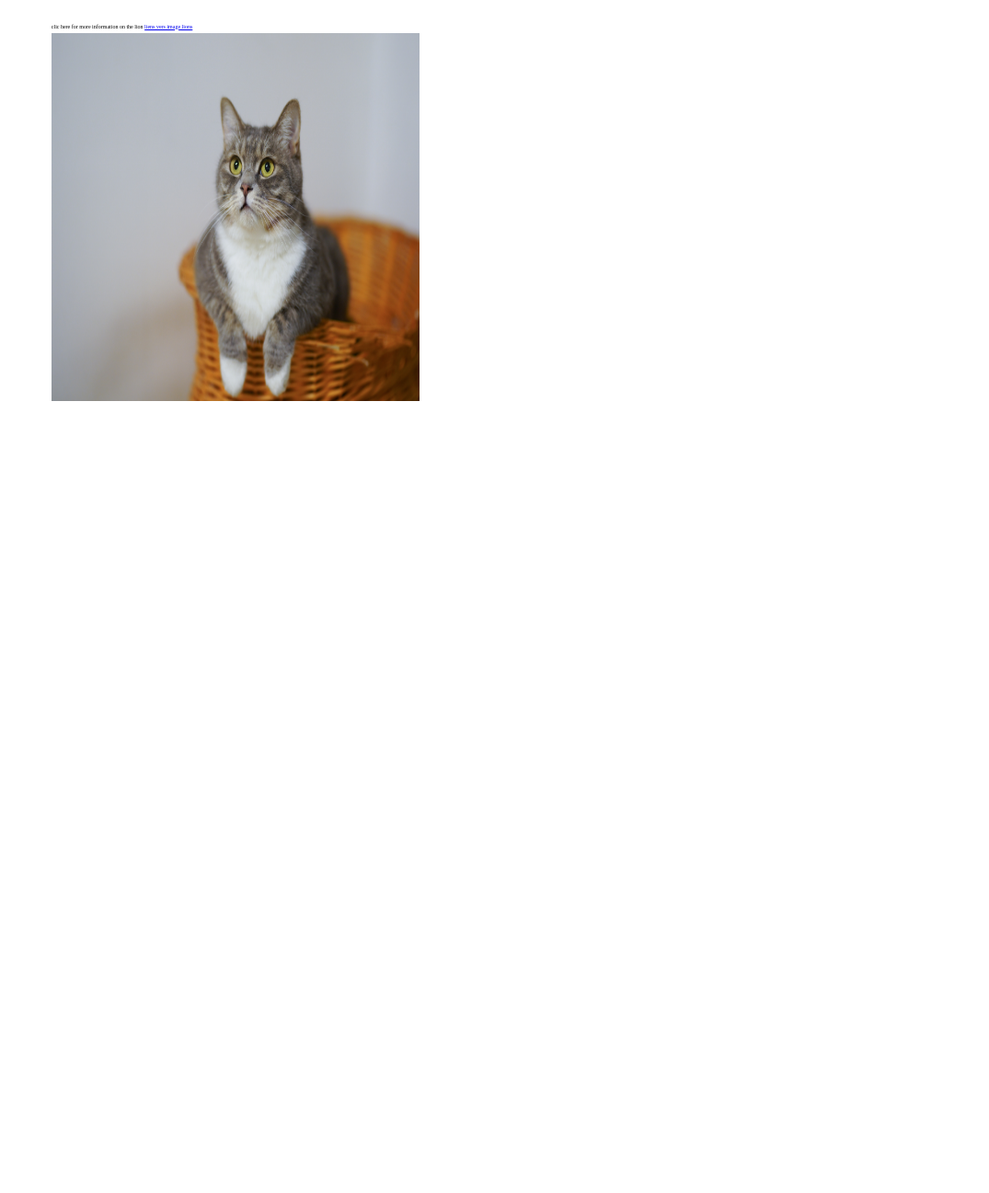
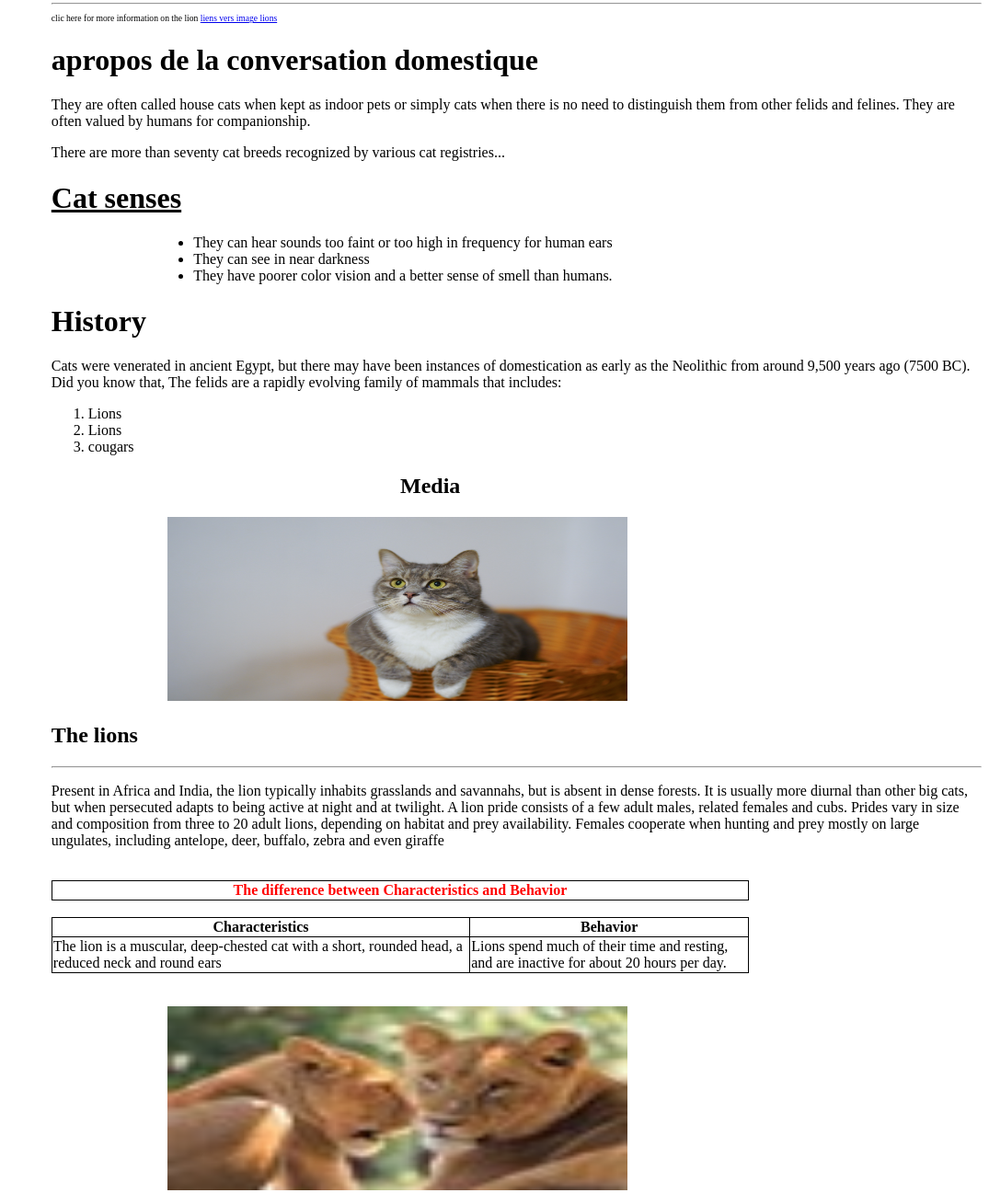
Before and after one commit to adonis09Dev/prejet-chat-domestiq, a plain HTML site: page index.html in a window 1280 px wide. Shown: the part 77-1374 px from the top of the page at 92% size, without its empty margins (205-1280 px from the left). Before the commit the page ends 800 px from the top, so only its background shows below. Drawn offline with Linux system fonts and the light colour scheme.

Commit message:
first depot by adonis09Dev

```diff
--- a/index.html
+++ b/index.html
@@ -7,15 +7,100 @@
     <title>Cat Website</title>
   </head>
   <body>
+    <!-- le titre  de la page-->
     <h1> La conversation domestique </h1>
-
-    <br/>
-    <p class="sousClass">clic here for more information on the lion  <a href="images/chat1.jpg">liens vers image lions</a>
+    <hr>
+    <!-- c'est le lien qui va sur l'image de lion -->
+    <p class="sousClass">clic here for more information on the lion  <a href="images/lion1.jpg">liens vers image lions</a>
     </p>
 
+      <!-- apropos de la conversation dometique  -->
+      <h1> apropos de la conversation domestique  </h1>
 
+      <div id="abro">
+
+
+
+
+        <p> They are often called house cats when kept as indoor pets or simply cats when there is no need to distinguish them from other felids and felines. They are often valued by humans for companionship.</p>
+        <p> There are more than seventy cat breeds recognized by various cat registries...</p>
+
+      </div>
+
+        <h1>
+          <!-- c'est mon cat senses-->
+          <u>Cat senses </u>
+        </h1>
+
+
+      <ul>
+        <li>
+          They can hear sounds too faint or too high in frequency for human ears
+
+        </li>
+        <li>
+          They can see in near darkness
+        </li>
+        <li>
+          They have poorer color vision and a better sense of smell than humans.
+        </li>
+      </ul>
+
+
+      <h1> History  </h1>
+
+      <div class="histoire">
+        <p>
+          Cats were venerated in ancient Egypt, but there may have been instances of domestication as early as the Neolithic from around 9,500 years ago (7500 BC). <br/>
+           Did you know that, The felids are a rapidly evolving family of mammals that includes:
+        </p>
+        <ol>
+          <li>Lions </li>
+          <li>Lions </li>
+          <li>cougars</li>
+      </ol>
+      </div>
+
+
+        <h2 id="media">Media</h2>
+     <!-- indique l'image de chat sur la page d'accueille -->
      <img src="images/chat.jpg" alt="image de chat">
 
+
+     <h2>The lions</h2>
+     <hr>
+     <span>
+      <p class="paragraph">
+
+Present in Africa and India, the lion typically inhabits grasslands and savannahs, but is absent in dense forests. It is usually more diurnal than other big cats, but when persecuted adapts to being active at night and at twilight. A lion pride consists of a few adult males, related females and cubs. Prides vary in size and composition from three to 20 adult lions, depending on habitat and prey availability. Females cooperate when hunting and prey mostly on large ungulates, including antelope, deer, buffalo, zebra and even giraffe
+
+
+      </p>
+     </span>
+     <br/>
+<!-- debut de mes tableaux  -->
+<table id="item">
+  <tr>
+    <th>The difference between Characteristics and Behavior</th>
+  </tr>
+</table>
+<br/>
+     <table>
+
+      <th>Characteristics</th>
+      <th >Behavior</th>
+
+      <tr>
+
+        <td>The lion is a muscular, deep-chested cat with a short, rounded head, a reduced neck and round ears</td>
+        <td>Lions spend much of their time and resting, and are inactive for about 20 hours per day.</td>
+
+      </tr>
+
+    </table>
+    <br/><br/>
+
+    <img src="images/lion.jpg" alt="image de chat">
     <!-- content here -->
   </body>
 </html>
--- a/style.css
+++ b/style.css
@@ -4,12 +4,54 @@ h1{
 
 
 img{
-    width: 400px;
-    height: 400px;
-    margin-left:20%;
+    width: 500px;
+    height: 200px;
+    margin-left:30%;
+    border-image: round;
 }
 
 .sousClass{
     margin-left: 20%;
-    font-size: 30%;
+    font-size:60%;
 }
+#abro{
+    margin-left:20%;
+}
+ul li{
+    margin-left: 30%;
+}
+.histoire{
+    margin-left:20%;
+
+}
+
+#media{
+    margin-left:50%;
+}
+
+h2{
+    margin-left:20%;
+}
+
+hr{
+    margin-left:20%;
+}
+
+.paragraph{
+    margin-left:20%;
+}
+
+table, th, td {
+    border: 1px solid black;
+    border-collapse: collapse;
+    margin-left:20%;
+    width: 60%;
+  }
+  #item{
+    border: 1px solid red;
+    border-collapse: collapse;
+    margin-left:20%;
+    width: 60%;
+    color: red;
+
+  }
```
Also changed, not shown: images/lion.jpg (added), images/lion1.jpg (added).
